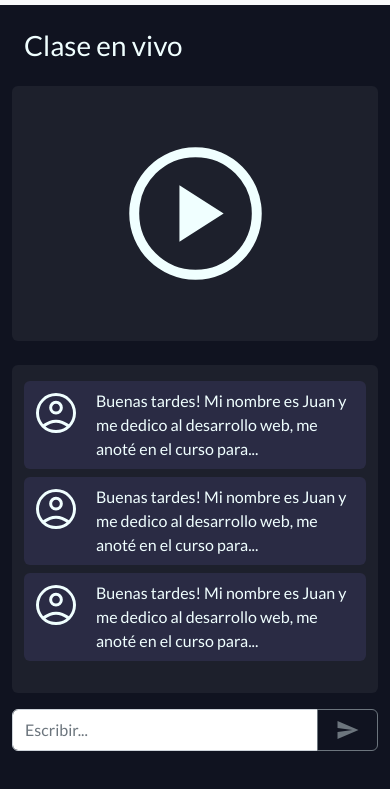
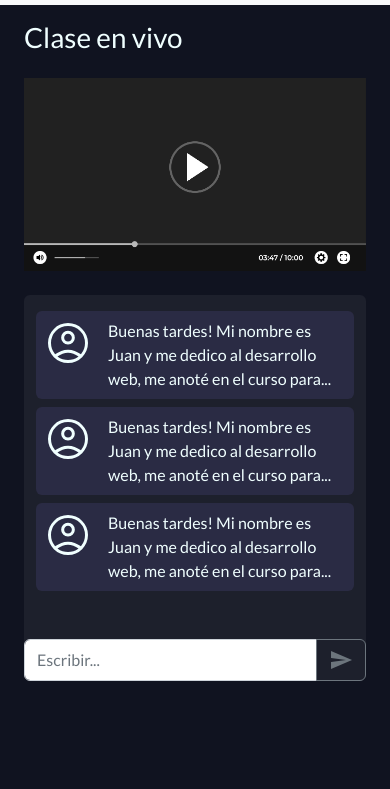
Before and after one commit to olicodea/tp-final-interfaces, a plain HTML site: page secciones/claseEnVivo.html in a window 390 px wide. Shown: the part 51-840 px from the top of the page. Drawn offline with nearby package versions, Linux system fonts and the light colour scheme.

Commit message:
primer versión estable de clase en vivo - responsive

```diff
--- a/secciones/claseEnVivo.html
+++ b/secciones/claseEnVivo.html
@@ -95,20 +95,25 @@
         </div>
       </nav>
     </header>
-    <div class="container p-4">
-      <h1>Clase en vivo</h1>
-      <div
-        class="row d-flex justify-content-center align-items-center py-5 vivo rounded-2 my-4"
-      >
+    <h1 class="mt-3 ps-4">Clase en vivo</h1>
+    <div
+      class="d-flex flex-column flex-xl-row px-4 px-xl-3 mt-4 mt-xl-5 align-items-xl-start"
+    >
+      <div class="row mx-auto mx-xl-0 col-lg-10 col-xl-8 col-12 pe-xl-3">
         <img
-          src="../imagenes/play-icon-circle.svg"
+          src="../imagenes/reproductor-01.png"
           alt="clase en vivo"
-          class="w-50"
+          class="p-0"
         />
       </div>
-      <div class="row bg-dark.bg-gradient vivo rounded-2">
+
+      <div
+        class="row col-12 col-lg-10 col-xl-4 mx-auto mx-xl-0 bg-dark.bg-gradient vivo rounded-2 mt-4 mt-xl-0"
+      >
         <ul class="py-3">
-          <li class="d-flex align-items-start vivo-mensaje rounded-2 chat-mensaje">
+          <li
+            class="d-flex align-items-start vivo-mensaje rounded-2 chat-mensaje"
+          >
             <img src="../imagenes/account-icon-circle.svg" alt="" />
             <p class="ms-3 p-0 mb-0">
               Buenas tardes! Mi nombre es Juan y me dedico al desarrollo web, me
@@ -130,17 +135,15 @@
             </p>
           </li>
         </ul>
-      </div>
-      <div class="row">
         <div class="input-group mt-3 p-0">
           <input
             type="text"
-            class="form-control col-10 py-2"
+            class="form-control py-2"
             placeholder="Escribir..."
             aria-label="Escribir en el chat"
           />
           <button
-            class="btn btn-outline-secondary col-2 d-flex justify-content-center align-items-center"
+            class="btn btn-outline-secondary d-flex justify-content-center align-items-center"
             type="button"
             id="button-addon2"
           >
```
Also changed, not shown: imagenes/reproductor-01.png (added).
